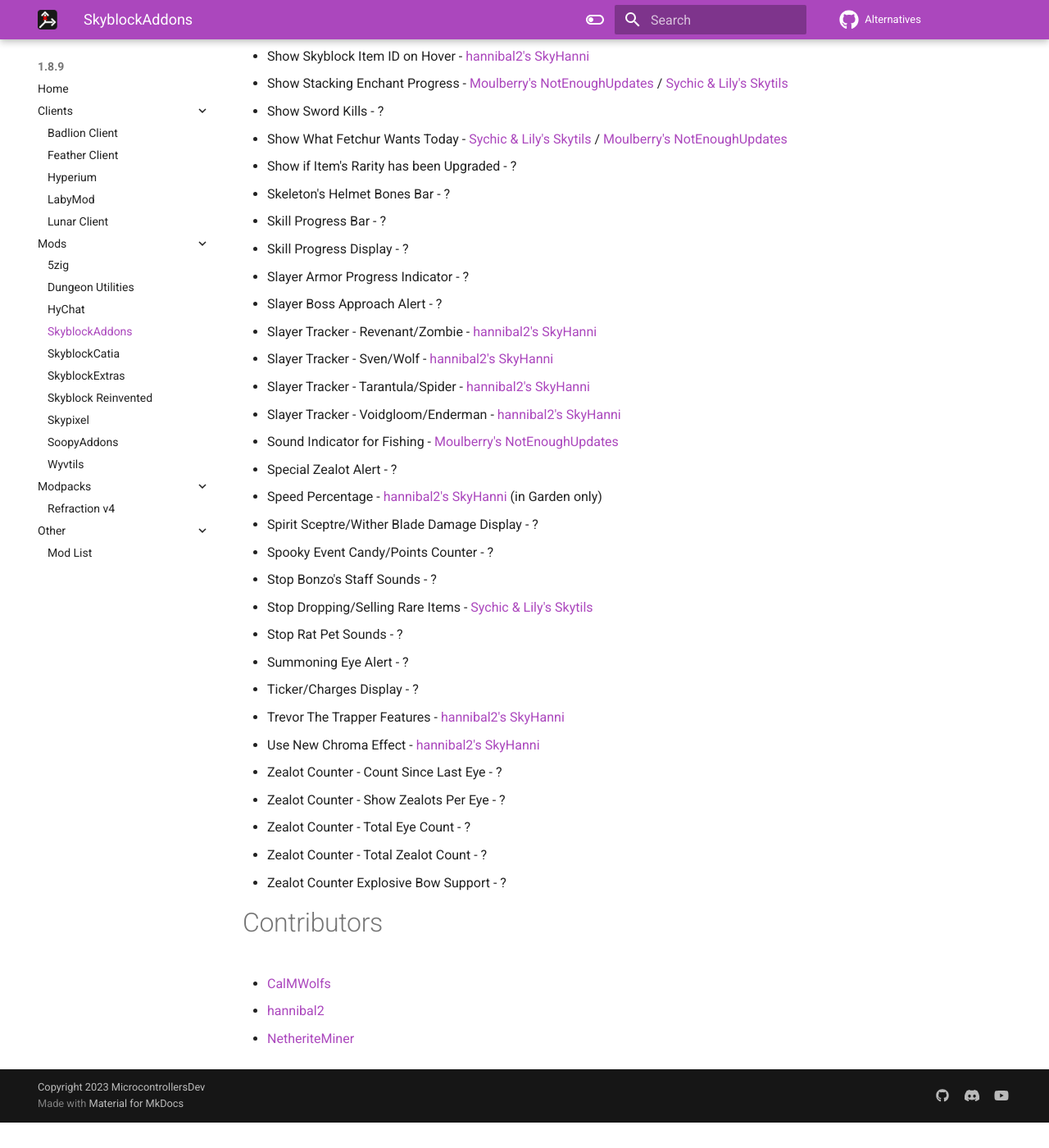
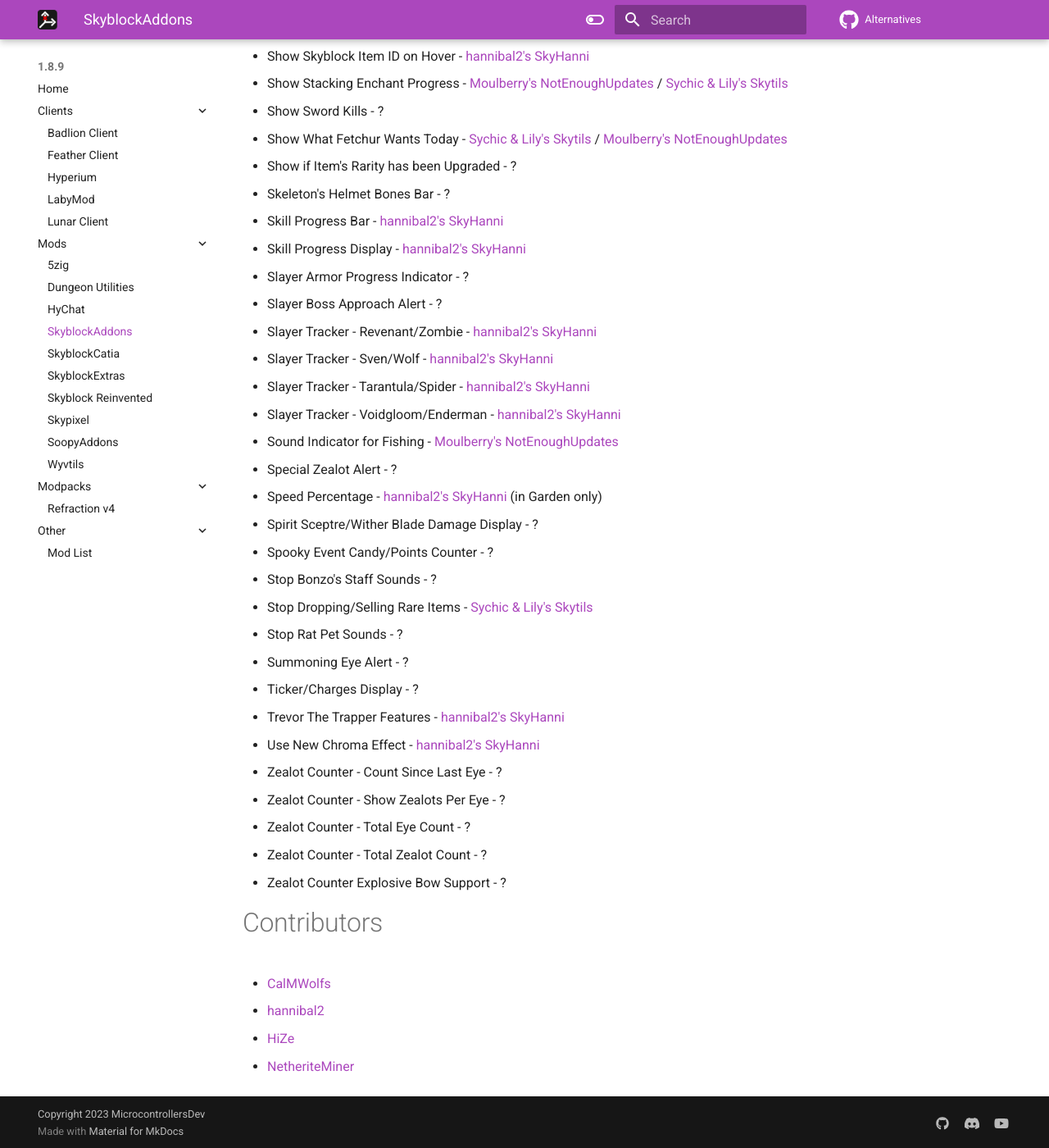
Before and after one commit to MicrocontrollersDev/Alternatives, an MkDocs documentation site: the page built from docs/1.8.9/skyblockaddons.md, in a window 1280 px wide and 1400 px high, scrolled down 3296 px. Shown: the whole window at 82% size. Built offline with MkDocs 1.6.1 and Material for MkDocs 9.7.7, drawn with Linux system fonts in a browser that asks for light colours; comment, search, counter and statistics services are not loaded; before the commit the page ends 4665 px from its top, so only the background shows below that.

Commit message:
new skyhanni thing

```diff
--- a/docs/1.8.9/skyblockaddons.md
+++ b/docs/1.8.9/skyblockaddons.md
@@ -103,8 +103,8 @@
 * Show What Fetchur Wants Today - [Sychic & Lily's Skytils](https://github.com/Skytils/SkytilsMod/releases/latest) / [Moulberry's NotEnoughUpdates](https://github.com/NotEnoughUpdates/NotEnoughUpdates/releases/latest)
 * Show if Item's Rarity has been Upgraded - ?
 * Skeleton's Helmet Bones Bar - ?
-* Skill Progress Bar - ?
-* Skill Progress Display - ?
+* Skill Progress Bar - [hannibal2's SkyHanni](https://modrinth.com/mod/skyhanni)
+* Skill Progress Display - [hannibal2's SkyHanni](https://modrinth.com/mod/skyhanni)
 * Slayer Armor Progress Indicator - ?
 * Slayer Boss Approach Alert - ?
 * Slayer Tracker - Revenant/Zombie - [hannibal2's SkyHanni](https://modrinth.com/mod/skyhanni)
@@ -133,4 +133,5 @@
 
 * [CalMWolfs](https://github.com/CalMWolfs)
 * [hannibal2](https://github.com/hannibal002)
+* [HiZe](https://github.com/superhize)
 * [NetheriteMiner](https://github.com/NetheriteMiner)
```
Also changed, not shown: docs/contributors.md (+1 -0 lines).
